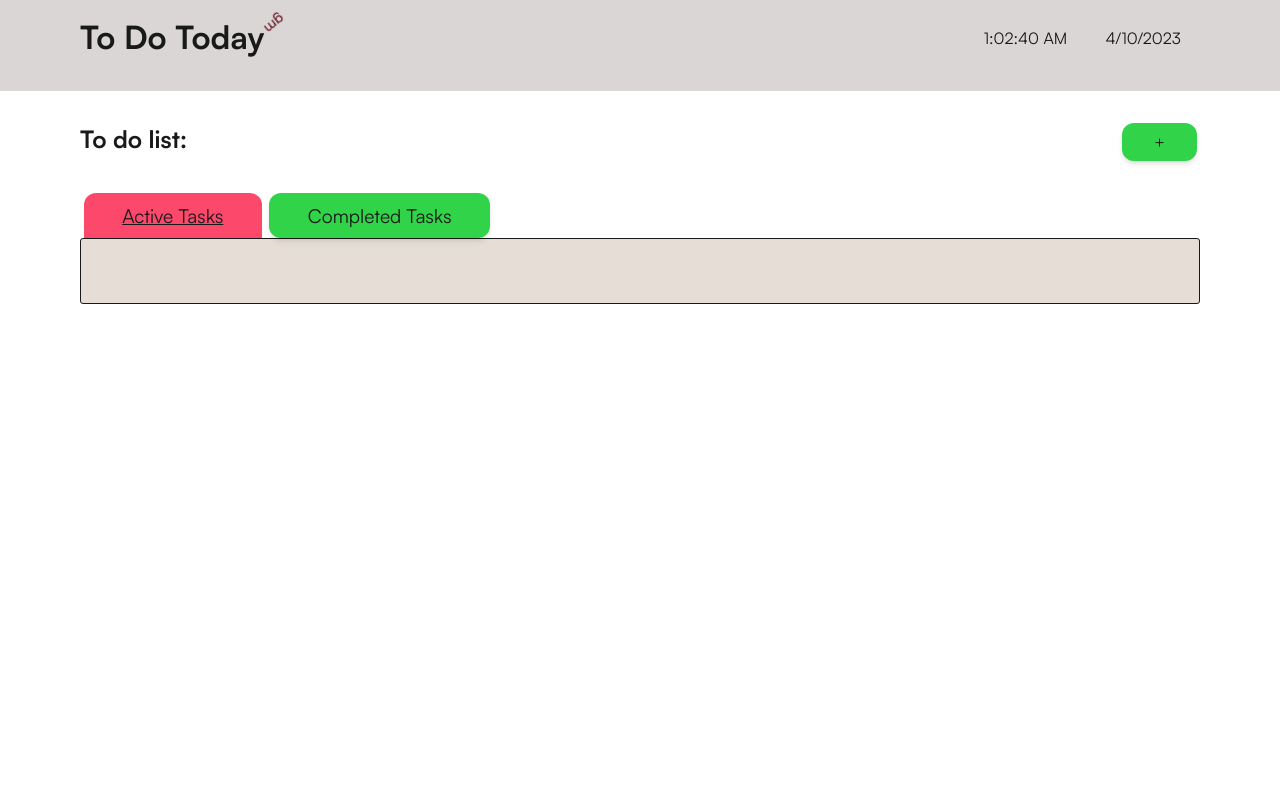
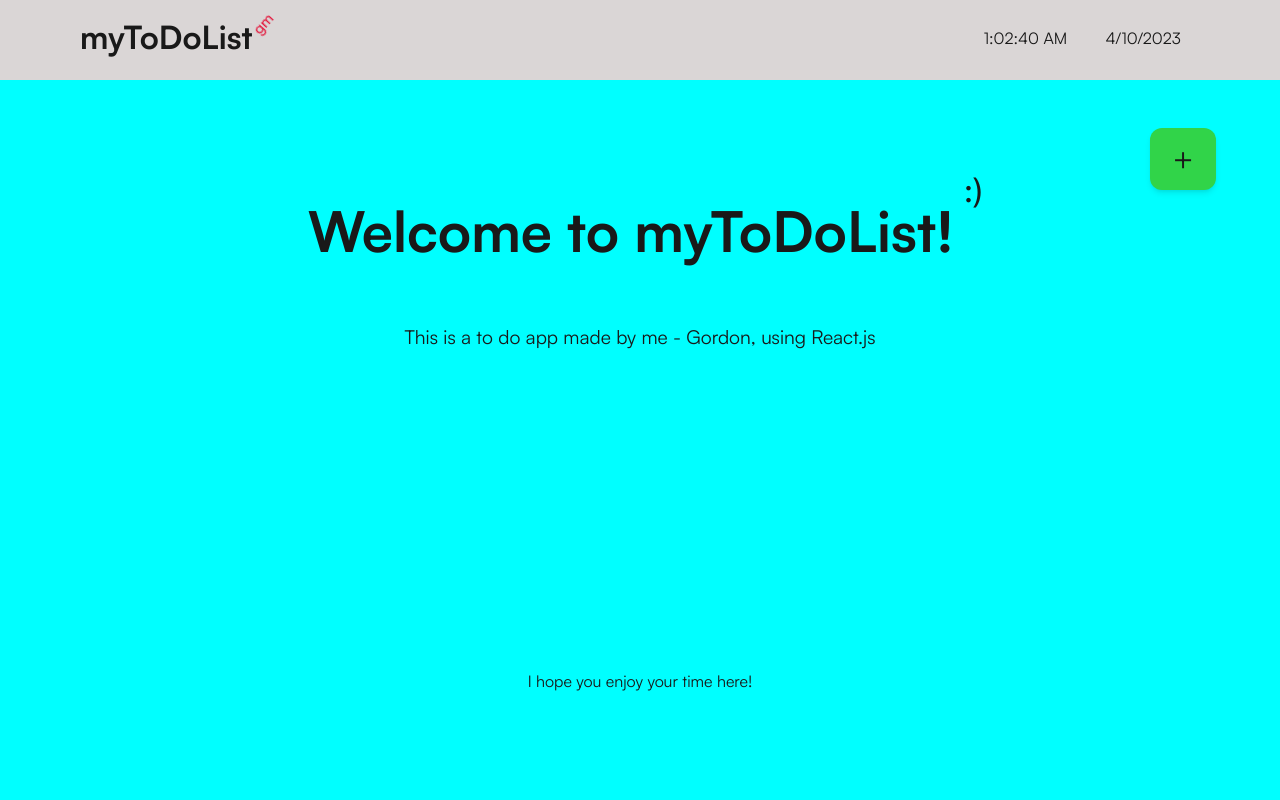
Before and after one commit to GordonNZ/todolistbygordon, a React (Create React App) app: page / in a window 1280 px wide. Shown: the top 800 px of the page. Built offline with nearby package versions, Linux system fonts and the light colour scheme.

Commit message:
feature: header under construction

```diff
--- a/package.json
+++ b/package.json
@@ -3,6 +3,9 @@
   "version": "0.1.0",
   "private": true,
   "dependencies": {
+    "@fortawesome/fontawesome-svg-core": "^6.4.0",
+    "@fortawesome/free-regular-svg-icons": "^6.4.0",
+    "@fortawesome/free-solid-svg-icons": "^6.4.0",
     "@testing-library/jest-dom": "^5.16.5",
     "@testing-library/react": "^13.4.0",
     "@testing-library/user-event": "^13.5.0",
--- a/public/index.html
+++ b/public/index.html
@@ -24,8 +24,9 @@
       work correctly both with client-side routing and a non-root public URL.
       Learn how to configure a non-root public URL by running `npm run build`.
     -->
-    <title>ToDo</title>
+    <title>myToDoList</title>
   </head>
+
   <body>
     <noscript>You need to enable JavaScript to run this app.</noscript>
     <div id="root"></div>
--- a/src/pages/HomePage.js
+++ b/src/pages/HomePage.js
@@ -8,6 +8,7 @@ import 'react-calendar/dist/Calendar.css';
 
 import './components/AddTaskForm';
 import AddTaskForm from './components/AddTaskForm';
+import Navbar from './components/Navbar';
 import Header from './components/Header';
 
 export default function HomePage() {
@@ -135,6 +136,22 @@ export default function HomePage() {
     setActive(e.target.id);
   };
 
+  const [scrolled, setScrolled] = useState(false);
+
+  useEffect(() => {
+    const handleScroll = () => {
+      if (window.pageYOffset > 100) {
+        setScrolled(true);
+      } else {
+        setScrolled(false);
+      }
+    };
+    window.addEventListener('scroll', handleScroll);
+    return () => {
+      window.removeEventListener('scroll', handleScroll);
+    };
+  }, []);
+
   return (
     <div>
       {/* <header>
@@ -153,25 +170,28 @@ export default function HomePage() {
         </nav> */}
       {/* </header> */}
 
-      <Header
+      <Navbar
         currentTime={currentTime.toLocaleTimeString()}
         currentDate={currentTime.toLocaleDateString()}
       />
+      <Header />
       <main>
         <div className={styles.container}>
           <h2>To do list:</h2>
 
-          <div className={styles.buttons}>
           {/* <button className={`${styles.editBtn} ${styles.button}`}>
               Edit
             </button> */}
           <button
-              className={`${styles.startBtn} ${styles.button}`}
+            className={
+              scrolled
+                ? `${styles.plusBtn} ${styles.button} ${styles.scrolled}`
+                : `${styles.plusBtn} ${styles.button}`
+            }
             onClick={() => setShow(true)}
           >
             +
           </button>
-          </div>
         </div>
         {/* ~~~~~~~~~~~~~~~~~~~~~~~~~~~  FORM TO ADD TASK ~~~~~~~~~~~~~~~~~~~~~~~~~~~~~~~~~~ */}
         <AddTaskForm
--- a/src/pages/HomePage.module.css
+++ b/src/pages/HomePage.module.css
@@ -11,6 +11,7 @@ header {
   /* margin: 0 5em 5em 5em; */
   background-color: rgba(162, 154, 154, 0.4);
   padding: 1em 5em 2em 5em;
+  height: 10vh;
   /* border-bottom: 1px solid rgba(190, 70, 94, 0.174); */
 }
 ul {
@@ -29,7 +30,7 @@ nav > ul > li {
   font-weight: 500;
   bottom: 20px;
   display: inline-block;
-  animation: animategm 2s ease-out infinite alternate-reverse;
+  animation: animategm 3s linear infinite;
   position: relative;
 }
 
@@ -43,12 +44,14 @@ nav > ul > li {
 } */
 
 @keyframes animategm {
-  0% {
+  from {
     transform: rotate(0deg);
+    font-size: 15px;
+    color: #e3183d;
   }
-  100% {
+  to {
     transform: rotate(360deg);
-    font-size: 20px;
+    font-size: 15px;
     color: #e3183d;
   }
 }
@@ -70,10 +73,10 @@ main {
 
 .content {
   justify-content: space-evenly;
-  background-color: rgba(210, 196, 180, 0.55);
+  background-color: rgba(162, 154, 154, 0.4);
   border-radius: 3px;
   padding: 2em 0;
-  border: 1px solid var(--black);
+  border: 1px solid #e7e7e7;
 }
 .listContainer {
   display: flex;
@@ -92,7 +95,7 @@ main {
   background-color: #fb486b;
   padding: 0.8em 2em;
   margin: 0.5em 1em 0.5em 3em;
-  border: 1px solid var(--black);
+  border: 2px solid #e7e7e7;
   border-radius: inherit;
   width: 62%;
   font-weight: 500;
@@ -118,7 +121,7 @@ main {
   margin: 0.15em 0.1em;
 }
 .taskTime {
-  border: 1px solid var(--black);
+  border: 2px solid #e7e7e7;
   border-radius: 12px;
   background-color: rgba(92, 188, 248, 0.6);
   margin: 1em 1em;
@@ -131,7 +134,7 @@ main {
 }
 .taskCompleteBy {
   font-weight: 500;
-  color: #e33f60;
+  color: #f34366;
 }
 button {
   padding: 0.5em 1em;
@@ -162,8 +165,29 @@ button {
   font-size: 1em;
 }
 /* ADD BUTTON */
+.plusBtn {
+  padding: 0.3em 0.7em;
+  font-size: 2rem;
+  position: fixed;
+  top: 3em;
+  right: 2em;
+  z-index: 1;
+  transition: top 0.2s linear;
+  margin: 1em 0;
+}
+.scrolled {
+  top: 1em;
+  margin: 0.5em 0;
+}
 .addBtn {
   padding: 0.4em 1.6em;
+}
+.exitBtn {
+  padding: 0.4em 1.2em;
+  background-color: #fb486b;
+}
+.exitBtn:hover {
+  background-color: rgb(203, 61, 89);
 }
 /* DELETE BUTTON */
 .deleteBtn {
@@ -183,22 +207,23 @@ button {
   display: flex;
   justify-content: center;
   margin: 0.5em 0;
-  max-height: 97vh;
+  /* max-height: 98vh; */
 }
 .addForm {
   background-color: rgb(112, 222, 163);
-  padding: 2em 2em;
+  padding: 1em 2em;
   text-align: center;
   border-radius: 3px;
   display: flex;
   justify-content: center;
   flex-direction: column;
   width: 50%;
+  max-height: 98vh;
 }
 .toDoContainer {
   display: flex;
   justify-content: space-between;
-  margin-bottom: 1.5em;
+  margin: 0.5em 0 0.5em 0;
 }
 .toDoHeading {
   text-align: left;
@@ -221,7 +246,7 @@ button {
   text-align: left;
 }
 .colorTitle {
-  margin: 1em 0;
+  margin: 0.5em 0 0 0;
 }
 .centerItem {
   display: flex;
@@ -239,5 +264,6 @@ button {
   background-color: #e3183d;
 }
 
-.completedBtn {
+.calendar {
+  transform: scale(100%);
 }
--- a/src/pages/Modal.css
+++ b/src/pages/Modal.css
@@ -8,6 +8,8 @@
   opacity: 0;
   transition: all 0.3s ease-in-out;
   pointer-events: none;
+  backdrop-filter: blur(3px);
+  z-index: 2;
 }
 
 .modal.enter-done {
--- a/src/pages/components/AddTaskForm.js
+++ b/src/pages/components/AddTaskForm.js
@@ -6,6 +6,7 @@ import 'react-calendar/dist/Calendar.css';
 import '../Modal.css';
 import { useState } from 'react';
 import { CSSTransition } from 'react-transition-group';
+import { faScaleBalanced } from '@fortawesome/free-solid-svg-icons';
 //Modal: https://medium.com/tinyso/how-to-create-a-modal-component-in-react-from-basic-to-advanced-a3357a2a716a
 
 export default function AddTaskForm({ addTaskToArray, show, onClose }) {
@@ -58,23 +59,30 @@ export default function AddTaskForm({ addTaskToArray, show, onClose }) {
         <div className={styles.formContainer}>
           <form
             className={styles.addForm}
-            onSubmit={submitTask}
             onClick={(e) => e.stopPropagation()}
+            onSubmit={(e) => {
+              e.preventDefault();
+            }}
           >
             <div className={styles.toDoContainer}>
               <div className={styles.toDoHeading}>
                 <label className={styles.toDoLabel}>To Do:</label>
                 <p>Add a task you need to complete!</p>
               </div>
-              <button className={`${styles.addBtn} ${styles.button}`}>
+              <div>
+                <button
+                  className={`${styles.addBtn} ${styles.button}`}
+                  onClick={submitTask}
+                >
                   Add
                 </button>
                 <button
-                className={`${styles.addBtn} ${styles.button}`}
+                  className={`${styles.exitBtn} ${styles.button}`}
                   onClick={onClose}
                 >
-                Close
+                  x
                 </button>
+              </div>
             </div>
 
             <div>
@@ -97,6 +105,7 @@ export default function AddTaskForm({ addTaskToArray, show, onClose }) {
               <div className={styles.centerItem}>
                 <Calendar
                   onClickDay={(value, event) => completeByFunc(value)}
+                  className={styles.calendar}
                 />
               </div>
 
--- /dev/null
+++ b/src/pages/components/Header.css
@@ -0,0 +1,34 @@
+.header {
+  height: 95vh;
+  text-align: center;
+  background-color: aqua;
+  animation: fadeInAnimation 3.5s 1 forwards;
+}
+@keyframes fadeInAnimation {
+  0% {
+    opacity: 0;
+  }
+  100% {
+    opacity: 1;
+  }
+}
+.headH1 {
+  font-size: 3.5rem;
+  padding: 2em 0 1em 0;
+}
+.headH1::after {
+  content: ':)';
+  font-size: 2rem;
+  font-weight: 500;
+  bottom: 50px;
+  left: 10px;
+  /* display: inline-block; */
+  position: relative;
+}
+.headP {
+  font-size: 1.2rem;
+}
+.pBottom {
+  position: relative;
+  top: 20em;
+}
--- a/src/pages/components/Header.js
+++ b/src/pages/components/Header.js
@@ -1,22 +1,14 @@
 import React from 'react';
-import styles from '../HomePage.module.css';
+import './Header.css';
 
-export default function Header({ currentTime, currentDate }) {
+export default function Header() {
   return (
-    <div>
-      <header>
-        <h1 className={styles.name}>
-          To Do Today
-          {/* <span id={styles.gm}>gm</span> */}
-        </h1>
-        <nav>
-          <ul>
-            <li></li>
-            <li className={styles.date}>{currentTime}</li>
-            <li className={styles.date}>{currentDate}</li>
-          </ul>
-        </nav>
-      </header>
+    <div className='header'>
+      <h1 className='headH1'>Welcome to myToDoList!</h1>
+      <p className='headP'>
+        This is a to do app made by me - Gordon, using React.js
+      </p>
+      <p className='pBottom'>I hope you enjoy your time here!</p>
     </div>
   );
 }
--- /dev/null
+++ b/src/pages/components/Navbar.js
@@ -0,0 +1,22 @@
+import React from 'react';
+import styles from '../HomePage.module.css';
+
+export default function Header({ currentTime, currentDate }) {
+  return (
+    <div>
+      <header>
+        <h1 className={styles.name}>
+          myToDoList
+          {/* <span id={styles.gm}>gm</span> */}
+        </h1>
+        <nav>
+          <ul>
+            <li></li>
+            <li className={styles.date}>{currentTime}</li>
+            <li className={styles.date}>{currentDate}</li>
+          </ul>
+        </nav>
+      </header>
+    </div>
+  );
+}
```
Also changed, not shown: 1 other file (tests, documents, lock files or other folders). Lines whose indentation alone changed are shown as unchanged.
